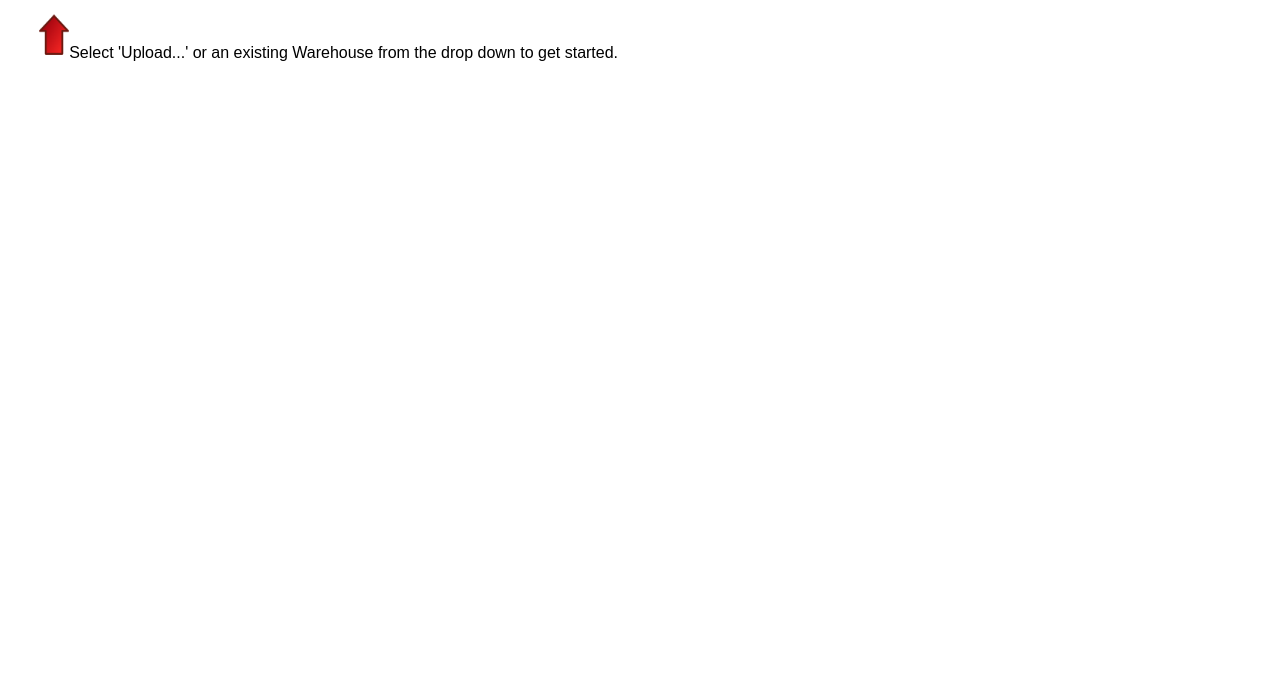
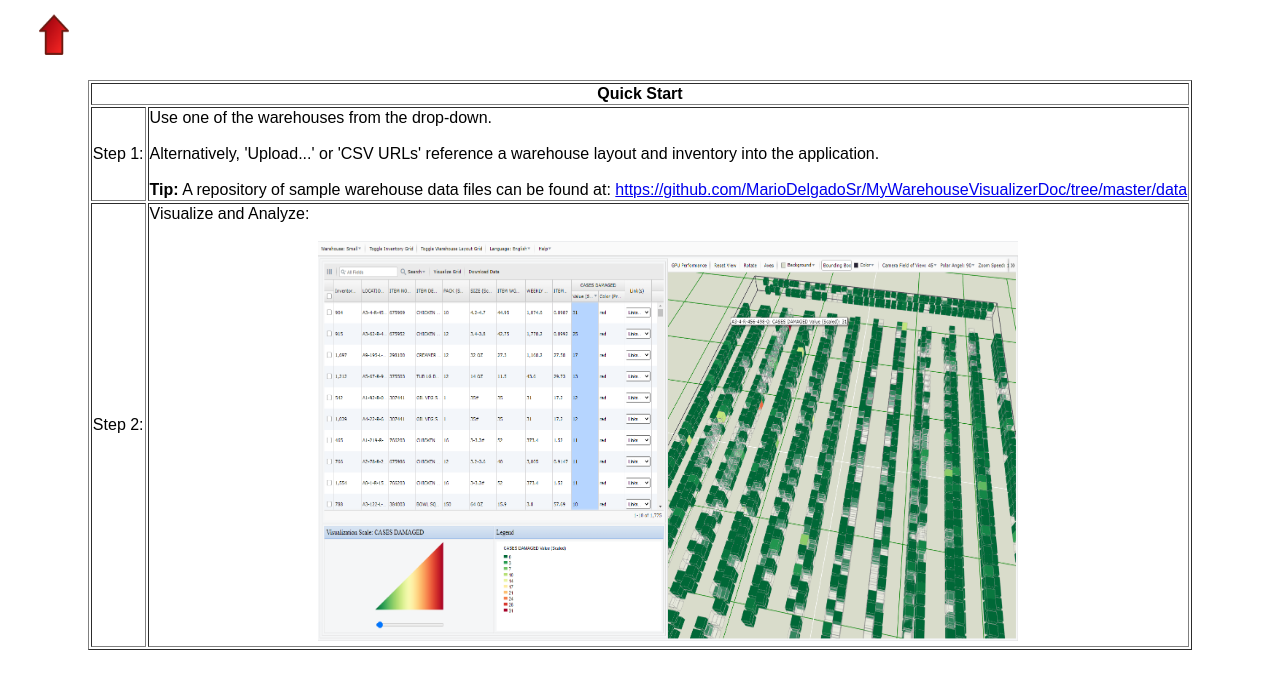
Before and after one commit to MarioDelgadoSr/MyWarehouseVisualizer, a plain HTML site: page demoInstructions.html in a window 1280 px wide. Drawn offline with Linux system fonts and the light colour scheme.

Commit message:
Updated Demo Instructions

```diff
--- a/demoInstructions.html
+++ b/demoInstructions.html
@@ -4,8 +4,33 @@
 <!--https://www.key-shortcut.com/en/writing-systems/35-symbols/arrows/-->
  <!--<span style="font-family:arial;">&nbsp; &nbsp; &nbsp; &nbsp; &nbsp;  &#8657; Select 'Upload...' or existing Visual from the drop down to get started.</span>-->
  <!-- https://gist.github.com/Amitesh/1128275 -->
- <span style="font-family:arial;">&#160; &#160; &#160; &#160;<img height="50" width="30" src="img/bouncing-red-arrow-up.gif"></img>Select 'Upload...' or an existing Warehouse from the drop down to get started.</span>
- <br /><br />
+ <span style="font-family:arial;">&#160; &#160; &#160; &#160;<img height="50" width="30" src="img/bouncing-red-arrow-up.gif"></img>
+ <br />  <br />
+
+<center>
+<table border="1">
+    <thead>
+        <tr>
+            <th colspan="2">Quick Start</th>
+        </tr>
+    </thead>
+    <tbody>
+        <tr>
+            <td>Step 1:</td>
+            <td>Use one of the warehouses from the drop-down.
+			<br />  <br />
+			Alternatively, 'Upload...' or 'CSV URLs' reference a warehouse layout and inventory into the application.
+			<br />  <br />  <b>Tip:</b> A repository of sample warehouse data files can be found at: <a target="_blank" href="https://github.com/MarioDelgadoSr/MyWarehouseVisualizerDoc/tree/master/data">https://github.com/MarioDelgadoSr/MyWarehouseVisualizerDoc/tree/master/data</a></td>
+        </tr>
+		<tr>
+			<td>Step 2:</td>
+			<td>Visualize and Analyze:<br />  <br /> <center><img height="400" width="700" src="img/MyWarehouseVisualizerDamagedAnalysis.png"></img></center>  </td>
+		</tr>
+    </tbody>
+</table>
+</center>
+</span>
+</div>
 
 
 </div>
```
Also changed, not shown: img/MyDataVisualizerHeader.png (deleted), img/MyWarehouseVisualizerDamagedAnalysis.png (added).
